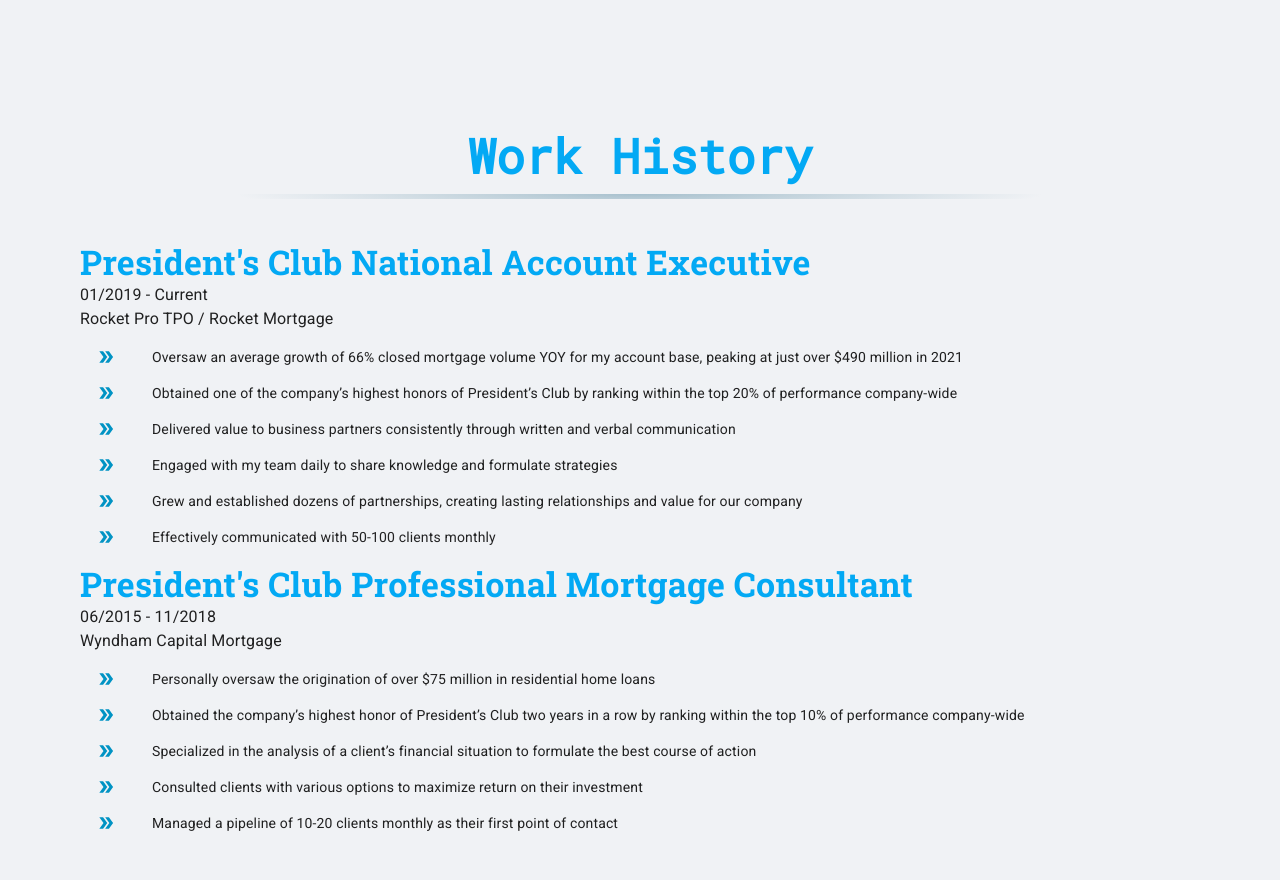
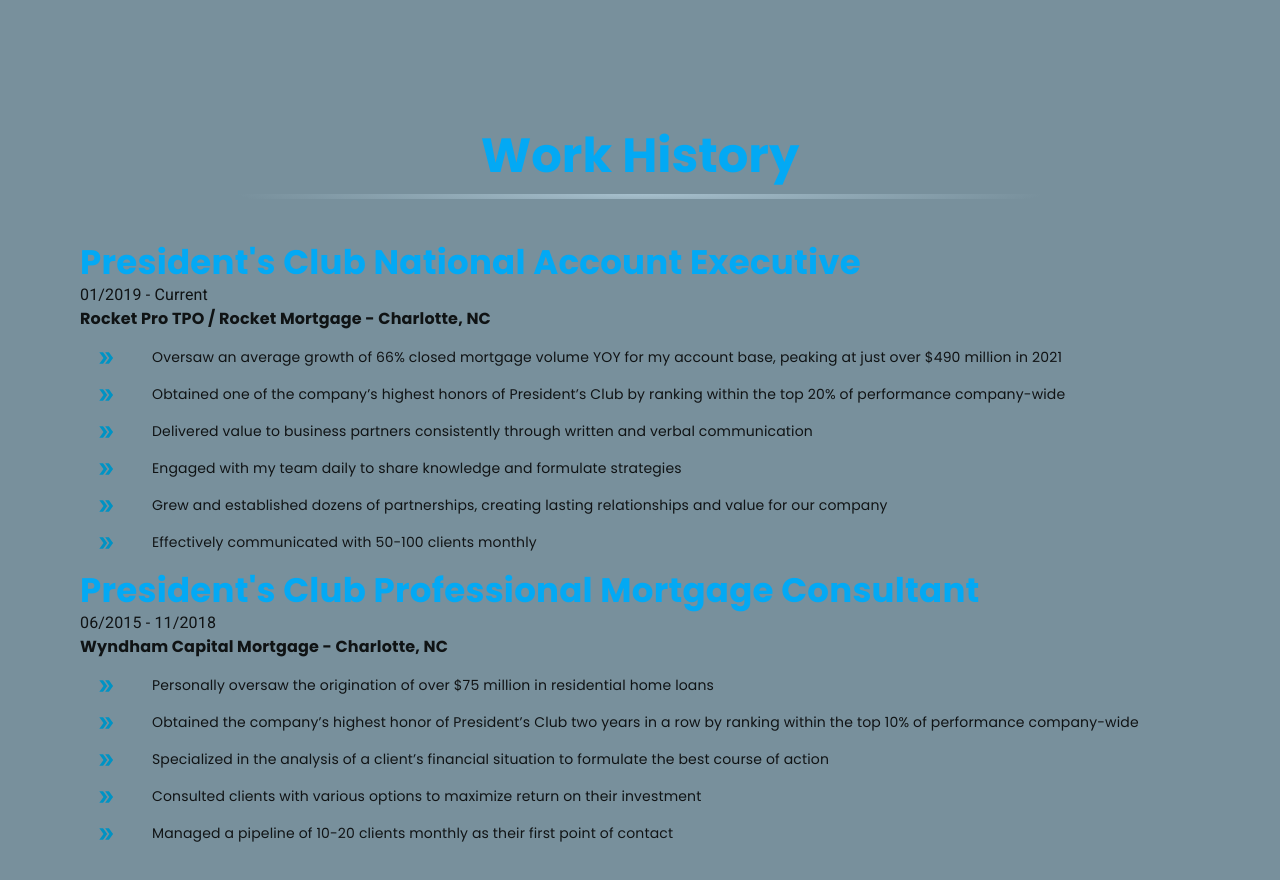
Before and after one commit to jpal91/resume, a Next.js app: page / in a window 1280 px wide. Shown: the part 1660-2540 px from the top of the page. Built offline with nearby package versions, Linux system fonts and the light colour scheme.

Commit message:
added additional styling and bg color switching

```diff
--- a/components/Provider/BGProvider.js
+++ b/components/Provider/BGProvider.js
@@ -1,13 +1,25 @@
-import React from 'react'
+import { connect } from "react-redux";
 import GlobalStyles from "@mui/material/GlobalStyles";
 import { useTheme } from "@mui/material/styles";
 
-const BGProvider = () => {
+const BGProvider = (props) => {
+    const { bgColor } = props
+
     const theme = useTheme()
     const { background } = theme.palette
-    const globalStyles = <GlobalStyles styles={{ body: { backgroundColor: `${background.secondary} !important` }}} />
+    const bgMap = {
+        'default': background.default,
+        'blueGrey.400': background.blueGrey[400]
+    }
+    const globalStyles = <GlobalStyles styles={{ body: { backgroundColor: `${bgMap[bgColor]} !important` }}} />
 
     return <>{globalStyles}</>
 }
 
-export default BGProvider
+const mapStateToProps = (state) => {
+    return {
+        bgColor: state.bgColor
+    }
+}
+
+export default connect(mapStateToProps)(BGProvider)
--- a/components/Sections/Skills.js
+++ b/components/Sections/Skills.js
@@ -1,4 +1,4 @@
-import { useState } from "react";
+import { useState, useEffect } from "react";
 import { connect } from "react-redux";
 import Image from "next/image";
 import Grid from "@mui/material/Grid";
@@ -6,7 +6,7 @@ import Box from "@mui/material/Box";
 import Fade from "@mui/material/Fade";
 import Typograhpy from "@mui/material/Typography";
 import ButtonBase from "@mui/material/ButtonBase";
-import { InView } from "react-intersection-observer";
+import { InView, useInView } from "react-intersection-observer";
 
 import Terminal from "../Splash/Terminal";
 import SkillsInfo from "./SkillsInfo";
@@ -21,6 +21,7 @@ import {
 const Skills = (props) => {
 	const [inView, setInView] = useState(false);
 	const [curName, setName] = useState("main");
+	const [skillsRef, skillsInView] = useInView()
 
 	/**
 	 * skills Int - Initial controller for skills terminal, controls what is being displayed and icons appearing (updated by controller)
@@ -61,7 +62,7 @@ const Skills = (props) => {
 
 		setInView(true);
 		controller("skills", 0);
-		setBGColor('background.default')
+
 	};
 
 	const updateSkills = (name) => {
@@ -74,10 +75,16 @@ const Skills = (props) => {
 		setSkillsInfo(skillsObj[name]);
 	};
 
+	useEffect(() => {
+		if (!skillsInView) return
+		setBGColor('default')
+	}, [skillsInView])
+
 	return (
 		<InView onChange={(e) => startSeq(e)} triggerOnce={true}>
 			{({ ref }) => (
 				<>
+
 					<Fade
 						in={inView && skillsDisplay < 2}
 						timeout={{ enter: 1000, exit: 100 }}
@@ -201,6 +208,7 @@ const Skills = (props) => {
 							})}
 						</Grid>
 					</Grid>
+					<div ref={skillsRef}></div>
 				</>
 			)}
 		</InView>
--- a/components/Sections/WorkHistory.js
+++ b/components/Sections/WorkHistory.js
@@ -30,7 +30,7 @@ const WorkHistory = (props) => {
     return (
         <InView onChange={setInView} triggerOnce={true}>
         {({ref}) => (
-            <React.Fragment ref={containerRef}>
+            <React.Fragment>
             <Fade in={inView} timeout={{ enter: 500, exit: 100 }}>
                 <Grid  item xs={12} sx={{ display: 'flex', justifyContent: 'center', flexDirection: 'column', alignItems: 'center' }}>
                     <Typography variant='h3'>Work History</Typography>
@@ -46,14 +46,14 @@ const WorkHistory = (props) => {
             <Fade in={inView} timeout={{ enter: 1000 }}>
             <Grid ref={ref} item xs={12} sx={{p: 2, mt: 2, animation: inView && `${slideIn} 0.5s ease-in forwards`}}>
                 {workInfo.jobs.map((e) => {
-                    const { name, startDate, endDate, title, bulletPoints } = e
+                    const { name, startDate, endDate, title, location, bulletPoints } = e
 
                     return (
-                        <>
+                        <React.Fragment key={name}>
 
                             <Typography variant='h4'>{title}</Typography>
                             <Typography>{`${startDate} - ${endDate ? endDate : 'Current'}`}</Typography>
-                            <Typography>{name}</Typography>
+                            <Typography variant='bodyBold'>{name} - {location}</Typography>
                         <List dense>
                         {bulletPoints.map((el, idx) => (
                             <Fade key={`${name}${idx}`} in={inView} timeout={{ enter: 2000 + (idx * 1000) }}>
@@ -64,12 +64,12 @@ const WorkHistory = (props) => {
                                              <DoubleArrowIcon sx={{ fontSize: '20px', color: 'primary.dark'}}/>
                                         {/* </Avatar> */}
                                     </ListItemIcon>
-                                    <ListItemText>{el}</ListItemText>
+                                    <ListItemText primaryTypographyProps={{ variant: 'body', fontSize: '14px' }}>{el}</ListItemText>
                                 </ListItem>
                             </Fade>
                         ))}
                         </List>
-                        </>
+                        </React.Fragment>
                     )
                 })}
             </Grid>
--- a/pages/_document.js
+++ b/pages/_document.js
@@ -34,9 +34,26 @@ export default function Document() {
 					href="https://fonts.googleapis.com/css2?family=Roboto+Slab:wght@300;400;700&display=swap"
 					rel="stylesheet"
 				></link>
-				<link rel="preconnect" href="https://fonts.googleapis.com"/>
-				<link rel="preconnect" href="https://fonts.gstatic.com" crossorigin/>
-				<link href="https://fonts.googleapis.com/css2?family=Ubuntu+Mono:wght@400;700&display=swap" rel="stylesheet" />
+				<link rel="preconnect" href="https://fonts.googleapis.com" />
+				<link
+					rel="preconnect"
+					href="https://fonts.gstatic.com"
+					crossorigin
+				/>
+				<link
+					href="https://fonts.googleapis.com/css2?family=Ubuntu+Mono:wght@400;700&display=swap"
+					rel="stylesheet"
+				/>
+				<link rel="preconnect" href="https://fonts.googleapis.com" />
+				<link
+					rel="preconnect"
+					href="https://fonts.gstatic.com"
+					crossorigin
+				/>
+				<link
+					href="https://fonts.googleapis.com/css2?family=Poppins:wght@300;400;700&display=swap"
+					rel="stylesheet"
+				></link>
 			</Head>
 			<body>
 				<Main />
--- a/pages/index.js
+++ b/pages/index.js
@@ -9,13 +9,14 @@ import Paper from '@mui/material/Paper'
 import ButtonBase from '@mui/material/ButtonBase'
 import KeyboardDoubleArrowDownIcon from '@mui/icons-material/KeyboardDoubleArrowDown';
 import { keyframes } from '@emotion/react';
+import { InView, useInView } from "react-intersection-observer";
 
 import NavBar from '../components/NavBar/NavBar'
 import Terminal from '../components/Splash/Terminal'
 import Skills from '../components/Sections/Skills';
 import WorkHistory from '../components/Sections/WorkHistory'
 
-import { setSplash } from '../actions'
+import { setSplash, setBGColor } from '../actions'
 
 const downButton = keyframes`
 	from {
@@ -27,8 +28,9 @@ const downButton = keyframes`
 `
 
 const Home = (props) => {
-	const { splash, skills, icons, skillsObj, workObj, bgColor } = props
+	const { splash, skills, icons, skillsObj, workObj, setBGColor } = props
 	const [scrollId, setScrollId] = useState()
+	const { ref, inView } = useInView()
 
 	useEffect(() => {
 		if (typeof window != undefined) {
@@ -36,16 +38,22 @@ const Home = (props) => {
 		}
 	}, [])
 
+	useEffect(() => {
+		if (!inView) return
+		setBGColor('blueGrey.400')
+	}, [inView])
+
 	return (
 		<>
 			<Head>
 				<title>Resume</title>
 			</Head>
-			<Container sx={{ width: '100% !important', height: '100% !important', maxWidth: '100% !important', maxHeight: '100% !important', p: '0px !important', m: '0px !important', backgroundColor: bgColor, transition: 'background-color 1s linear', }}>
+			{/* <Container sx={{ width: '100% !important', height: '100% !important', maxWidth: '100% !important', maxHeight: '100% !important', p: '0px !important', m: '0px !important', backgroundColor: bgColor, transition: 'background-color 1s linear', }}> */}
 			<Container sx={{ maxWidth: '100%', maxHeight: '100%' }}>
 				{/* <NavBar /> */}
 				<Grid container sx={{height: '100vh'}}>
 					<Grid item xs={12} sx={{ display: 'flex', flexDirection: 'column', alignItems: 'center', justifyContent: 'center'}}>
+						<div id='splash' ref={ref}></div>
 						<Terminal
 							outputs={[["Hello, my name is Justin"], ["Welcome to my Resume"]]}
 							cmds={[[" cat names.txt | grep $MY_NAME | echo"], ["echo $MY_GREETING"]]}
@@ -57,7 +65,7 @@ const Home = (props) => {
 
 					</Grid>
 					<Grid item xs={12} sx={{ display: {xs: 'none', md: 'flex'}, justifyContent: 'center'}}>
-						<Paper variant='downButton' sx={{ animation: `${downButton} 1s linear infinite alternate`}}>
+						<Paper variant='downButton' sx={{ animation: `${downButton} 1s linear infinite alternate`, boxShadow: '0px 5px 5px -3px rgb(0 0 0 / 20%), 0px 8px 10px 1px rgb(0 0 0 / 14%), inset 0px 3px 14px 2px rgb(0 0 0 / 12%)'}}>
 							<ButtonBase onClick={() => scrollId.scrollIntoView({ block: 'center', behavior: 'smooth' })} sx={{ height: '100%', width: '100%', borderRadius: '100%'}}>
 								<KeyboardDoubleArrowDownIcon sx={{ fontSize: '64px', color: 'blueGrey.500' }}/>
 							</ButtonBase>
@@ -67,13 +75,14 @@ const Home = (props) => {
 				<Grid container sx={{ display: 'flex', flexDirection: 'row', alignItems: 'center',
 				pb: 50
 				}}>
+
 					<Skills icons={icons} skillsObj={skillsObj}/>
 				</Grid>
 				<Grid container sx={{ display: 'flex', pb: 40, flexDirection: 'column' }}>
 					<WorkHistory workInfo={workObj}/>
 				</Grid>
 			</Container>
-			</Container>
+			{/* </Container> */}
 		</>
 	);
 };
@@ -106,4 +115,4 @@ export const getStaticProps = async () => {
 	}
 }
 
-export default connect(mapStateToProps, { setSplash } )(Home)
+export default connect(mapStateToProps, { setSplash, setBGColor } )(Home)
--- a/reducers/index.js
+++ b/reducers/index.js
@@ -60,7 +60,7 @@ const lockTransitions = (state=false, action) => {
     }
 }
 
-const bgColor = (state='secondary.light', action) => {
+const bgColor = (state='blueGrey.400', action) => {
     if (action.type == 'SET_BG_COLOR') {
         return action.payload
     } else {
--- a/styles/theme/base/colors.js
+++ b/styles/theme/base/colors.js
@@ -17,6 +17,12 @@
 const colors = {
     background: {
       default: "#f0f2f5",
+      blueGrey: {
+        300: '#90a4ae',
+        400: '#78909c',
+        500: '#607d8b',
+        600: '#546e7a'
+    },
     },
 
     text: {
--- a/styles/theme/base/globals.js
+++ b/styles/theme/base/globals.js
@@ -1,47 +1,25 @@
 const globals = {
   html: {
-    scrollBehavior: "smooth",
-    overflow: 'auto',
-    // scrollbarTrackColor: 'transparent'
+    scrollBehavior: "smooth"
+  },
+  body: {
+    transition: 'background-color 1s linear'
   },
   "::-webkit-scrollbar": {
     width: "10px",
-    visibility: 'hidden',
-    // backgroundColor: 'transparent'
-    // ":hover": {
-    //   visibility: 'visible'
-    // }
-    // display: 'none'
+    visibility: 'hidden'
   },
-  // "*::-webkit-scrollbar:hover" : {
-  //   visibility: 'visible'
-  // },
-  "*::-webkit-scrollbar-track": {
-    visibility: "hidden",
-    // background: 'inherit',
+  "::-webkit-scrollbar-track": {
+    visibility: "hidden"
   },
   "::-webkit-scrollbar-thumb": {
     visibility: "hidden",
-    // display: 'none'
     border: '5px solid gray',
     borderRadius: '10px',
-    ":hover" : {
+    ":hover": {
       visibility: 'visible'
     }
   },
-  // ":hover": {
-  //   "::-webkit-scrollbar-thumb": {
-  //     border: "5px solid gray",
-  //     borderRadius: "10px",
-  //     visibility: "visible"
-  //   },
-  //   "::-webkit-scrollbar": {
-  //     visibility: 'visible'
-  //   },
-  //   "::-webkit-scrollbar-track" : {
-  //     visibility: 'visible'
-  //   },
-  // },
   "a:link": {
     color: 'cornflowerblue'
   },
--- a/styles/theme/base/typography.js
+++ b/styles/theme/base/typography.js
@@ -20,6 +20,10 @@ const ubuntu = {
 	regular: "'Ubuntu Mono', monospace;"
 }
 
+const poppins = {
+	regular: "'Poppins', sans-serif;"
+}
+
 const typography = {
 	h1: {
 		fontWeight: baseProperties.fontWeightBold,
@@ -29,13 +33,21 @@ const typography = {
 	},
 	h3: {
 		fontWeight: baseProperties.fontWeightBold,
-		fontFamily: roboto.mono,
+		fontFamily: poppins.regular,
 		color: primary.main,
 	},
 	h4: {
 		fontWeight: baseProperties.fontWeightBold,
-		fontFamily: roboto.slab,
+		fontFamily: poppins.regular,
 		color: primary.main
+	},
+	body: {
+		fontWeight: baseProperties.fontWeightRegular,
+		fontFamily: poppins.regular
+	},
+	bodyBold: {
+		fontWeight: baseProperties.fontWeightBold,
+		fontFamily: poppins.regular
 	}
 };
 
```
